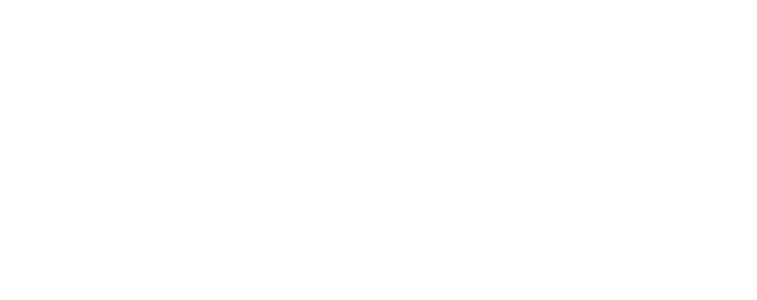
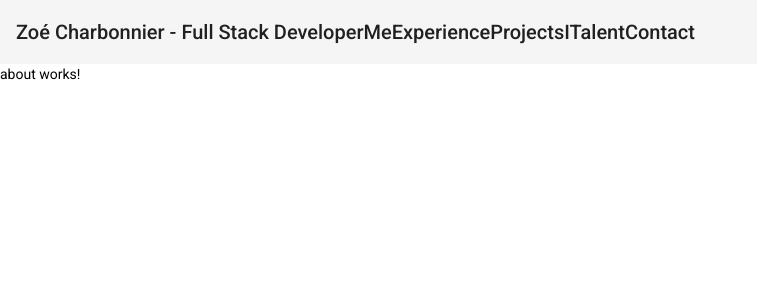
Before and after one commit to ZoeCharbonnier/zoecharbonnier, an Angular app: page /about in a window 1280 px wide. Before the commit this address led to /. Shown: the top 300 px of the page, without its empty margins (0-757 px from the left). Built offline with nearby package versions, Linux system fonts and the light colour scheme.

Commit message:
initial routing

```diff
--- /dev/null
+++ b/src/app/about/about-routing.module.ts
@@ -0,0 +1,11 @@
+import { NgModule } from '@angular/core';
+import { RouterModule, Routes } from '@angular/router';
+import { AboutComponent } from './about.component';
+
+const routes: Routes = [{ path: '', component: AboutComponent }];
+
+@NgModule({
+  imports: [RouterModule.forChild(routes)],
+  exports: [RouterModule],
+})
+export class AboutRoutingModule {}
--- /dev/null
+++ b/src/app/about/about.component.html
@@ -0,0 +1 @@
+<p>about works!</p>
--- /dev/null
+++ b/src/app/about/about.component.ts
@@ -0,0 +1,15 @@
+import { Component, OnInit } from '@angular/core';
+
+@Component({
+  selector: 'app-about',
+  templateUrl: './about.component.html',
+  styleUrls: ['./about.component.scss']
+})
+export class AboutComponent implements OnInit {
+
+  constructor() { }
+
+  ngOnInit(): void {
+  }
+
+}
--- a/src/app/app-routing.module.ts
+++ b/src/app/app-routing.module.ts
@@ -3,8 +3,17 @@
 import { HomeComponent } from './home/home.component';
 
 const routes: Routes = [
-  { path: 'home', component: HomeComponent },
-  { path: '', redirectTo: '/home', pathMatch: 'full' },
+  {
+    path: '',
+    component: HomeComponent,
+    children: [
+      {
+        path: 'about',
+        loadChildren: () =>
+          import('./about/about.module').then((m) => m.AboutModule),
+      },
+    ],
+  },
 ];
 
 @NgModule({
--- a/src/app/home/home.component.html
+++ b/src/app/home/home.component.html
@@ -1,9 +1,9 @@
 <mat-toolbar>
   <span>Zoé Charbonnier - Full Stack Developer</span>
-  <span>Me</span>
+  <span routerLink="/about">Me</span>
   <span>Experience</span>
   <span>Projects</span>
   <span>ITalent</span>
   <span>Contact</span>
 </mat-toolbar>
-<p>home works!</p>
+<router-outlet></router-outlet>
```
Also changed, not shown: src/app/about/about.module.ts (added, +17 -0 lines), src/app/about/about.component.scss (added).
